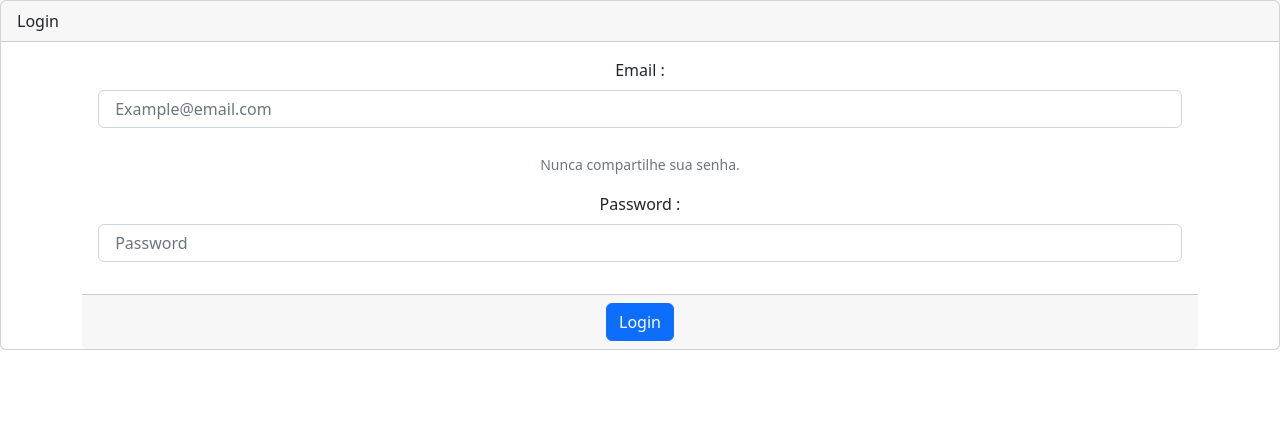
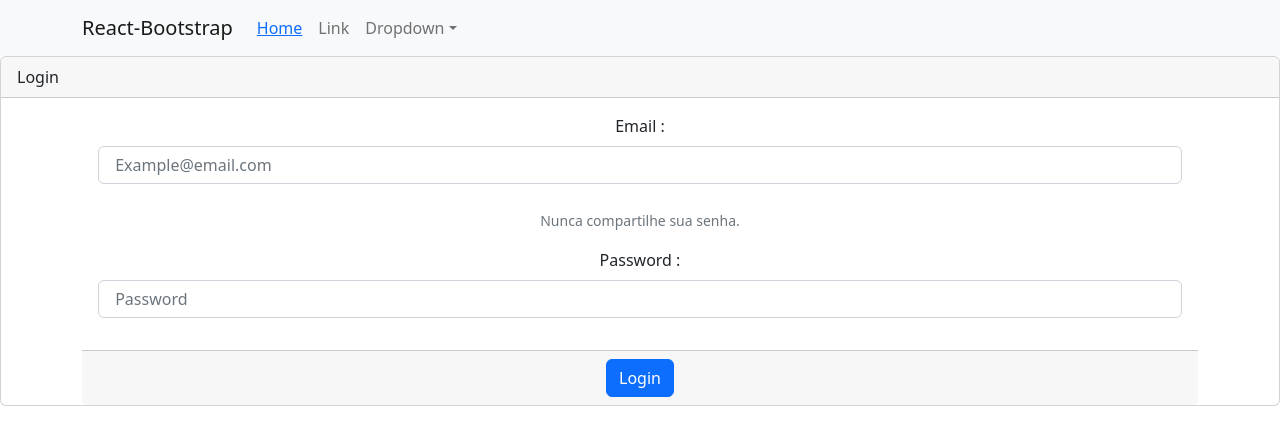
Before and after one commit to Underewarrr/sigamais-app-ts, a React (Create React App) app in the folder app/frontend/: page /login in a window 1280 px wide. Shown: the top 444 px of the page. Built offline with nearby package versions, Linux system fonts and the light colour scheme; no server answers.

Commit message:
Fix: Estilos Navbar

```diff
--- a/app/frontend/src/pages/Home.tsx
+++ b/app/frontend/src/pages/Home.tsx
@@ -5,7 +5,6 @@
 export const Home = () => {
   return (
     <Card>
-        Home Card
         <NavBar/>
     </Card>
   );
--- a/app/frontend/src/pages/Login.tsx
+++ b/app/frontend/src/pages/Login.tsx
@@ -3,6 +3,7 @@
 
 import { Alert, Container, Button, Card, Form } from 'react-bootstrap';
 import { Navigate } from 'react-router-dom';
+import { NavBar } from './components/NavBar';
 
 export const Login = () => {
 
@@ -39,7 +40,7 @@
   if (isLogged) return <Navigate to="/panel" />;
 
   return (
-  <Form>
+    <><NavBar /><Form>
       <Card>
         <Card.Header>
           Login
@@ -50,12 +51,12 @@
               <Form.Group className="mb-3" controlId="FormasicEmail">
                 <Form.Label>Email : </Form.Label>
                 <Form.Control
-        value={ email }
-        onChange={ ({ target: { value } }) => setEmail(value) }
+                  value={email}
+                  onChange={({ target: { value } }) => setEmail(value)}
                   name="email"
                   type="email"
                   placeholder=" Example@email.com" />
-        <br/>
+                <br />
                 <Form.Text className="text-muted">
                   Nunca compartilhe sua senha.
                 </Form.Text>
@@ -63,8 +64,8 @@
               <Form.Group className="mb-3" controlId="FormasicPassword">
                 <Form.Label>Password : </Form.Label>
                 <Form.Control
-        value={ password }
-        onChange={ ({ target: { value } }) => setPassword(value) }
+                  value={password}
+                  onChange={({ target: { value } }) => setPassword(value)}
                   name="password"
                   type="password"
                   placeholder=" Password" />
@@ -74,26 +75,22 @@
               <Button
                 variant="primary"
                 type="submit"
-      onClick={ (event) => login(event) }
+                onClick={(event) => login(event)}
               >
                 Login
               </Button>
-      {
-            (failedTryLogin)
+              {(failedTryLogin)
                 ? (
                   <Alert variant="danger">
-                  {
-                    `O endereço de e-mail ou a senha não estão corretos.
-                    Por favor, tente novamente.`
-                  }
+                    {`O endereço de e-mail ou a senha não estão corretos.
+                    Por favor, tente novamente.`}
                   </Alert>
                 )
-              : null
-          }
+                : null}
             </Card.Footer>
           </center>
         </Container>
       </Card>
-  </Form>
+    </Form></>
     )
 }
--- a/app/frontend/src/pages/components/NavBar.tsx
+++ b/app/frontend/src/pages/components/NavBar.tsx
@@ -1,16 +1,30 @@
 import React from "react";
-import { Navbar, Container, Nav } from "react-bootstrap";
+import { Navbar, Container, Nav, NavDropdown } from "react-bootstrap";
 import { Link } from "react-router-dom";
 
 export const NavBar = () => {
   return (
-    <Navbar sticky="top"  expand="md">
+            <Navbar bg="light" expand="lg">
             <Container>
-        <Navbar.Toggle aria-controls="responsive-navbar-nav" />
-        <Navbar.Collapse id="responsive-navbar-nav">
-          <Nav>
-            <Link to="/">Home</Link>
+              <Navbar.Brand href="#home">React-Bootstrap</Navbar.Brand>
+              <Navbar.Toggle aria-controls="basic-navbar-nav" />
+              <Navbar.Collapse id="basic-navbar-nav">
+                <Nav className="me-auto">
+                  <Nav.Link><Link to="/">Home</Link></Nav.Link>
+                  <Nav.Link href="#link">Link</Nav.Link>
+                  <NavDropdown title="Dropdown" id="basic-nav-dropdown">
+                    <NavDropdown.Item href="#action/3.1">
+
+                    </NavDropdown.Item>
+                    <NavDropdown.Item href="#action/3.2">
+                      Another action
+                    </NavDropdown.Item>
+                    <NavDropdown.Item href="#action/3.3">Something</NavDropdown.Item>
+                    <NavDropdown.Divider />
+                    <NavDropdown.Item>
                       <Link to="/login">Login</Link>
+                    </NavDropdown.Item>
+                  </NavDropdown>
                 </Nav>
               </Navbar.Collapse>
             </Container>
```
Lines whose indentation alone changed are shown as unchanged.
